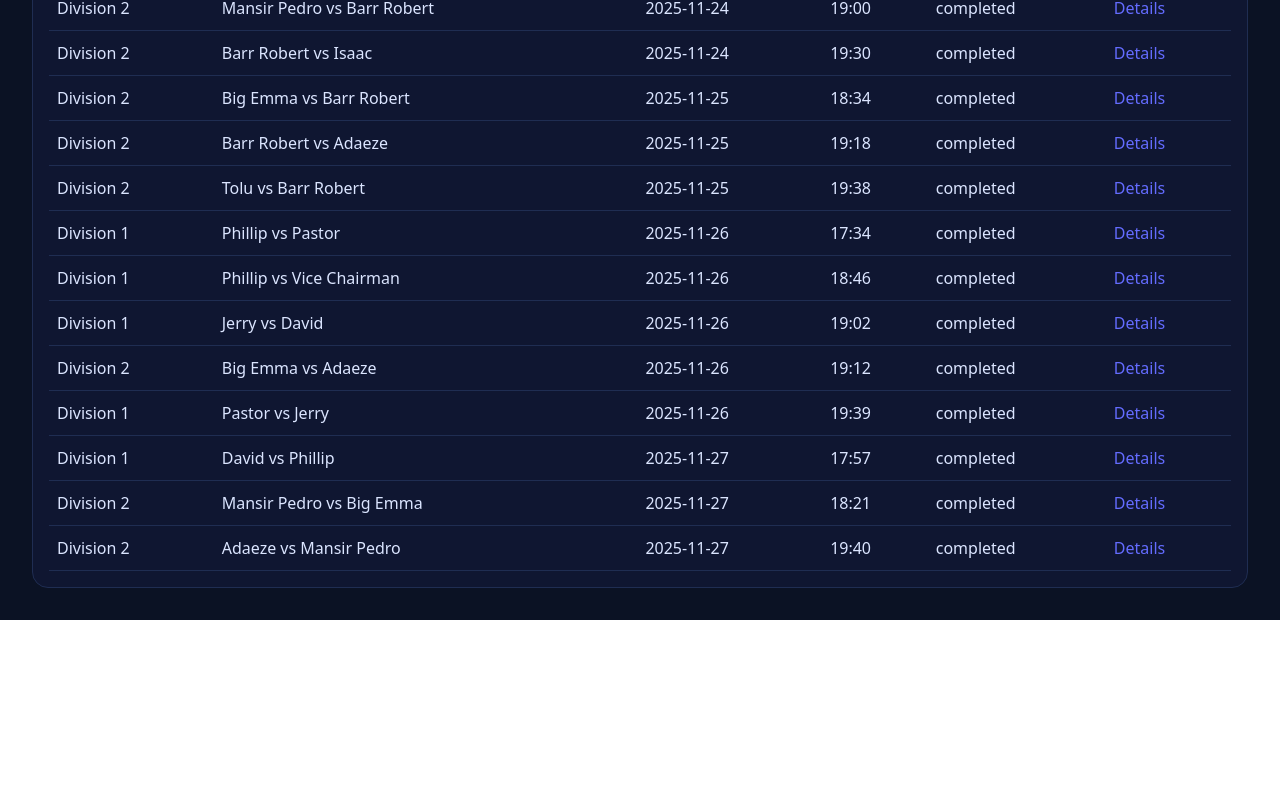
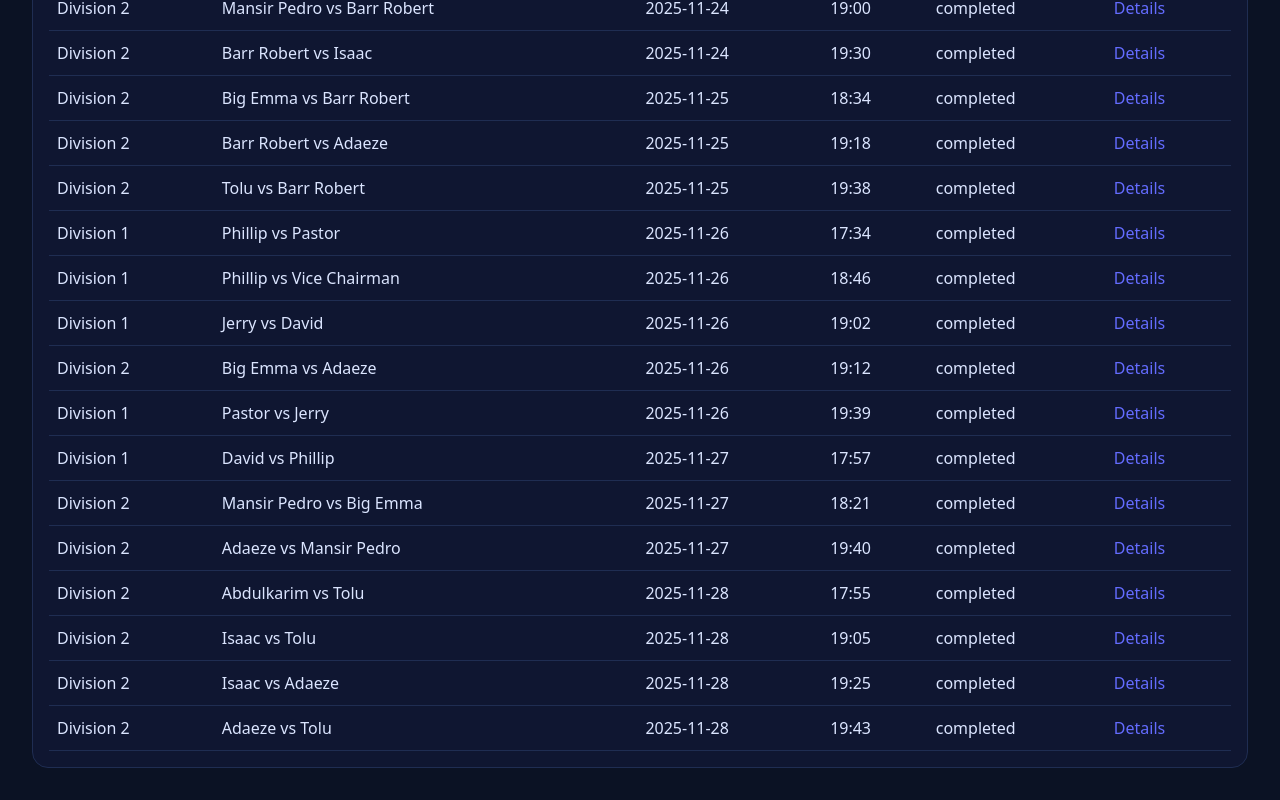
Before and after one commit to o-david/tjcourt, a React (Vite) app: page /matches in a window 1280 px wide. Shown: the part 363-1163 px from the top of the page. Before the commit the page ends 983 px from the top, so only its background shows below. Built offline with nearby package versions, Linux system fonts and the light colour scheme.

Commit message:
refactor: update component imports and file extensions to .jsx
fix: add missing match data to clubData.json
style: improve code formatting and remove unused type imports
refactor: convert React.FC components to regular function components

```diff
--- a/src/data/clubData.json
+++ b/src/data/clubData.json
@@ -347,6 +347,90 @@
                     "B": 11
                 }
             ]
+        },
+        {
+            "id": "D2-111",
+            "division": "Division 2",
+            "playerA": "Abdulkarim",
+            "playerB": "Tolu",
+            "date": "2025-11-28",
+            "time": "17:55",
+            "venue": "Neutral",
+            "status": "completed",
+            "sets": [
+                {
+                    "A": 10,
+                    "B": 12
+                },
+                {
+                    "A": 2,
+                    "B": 11
+                }
+            ]
+        },
+        {
+            "id": "D2-112",
+            "division": "Division 2",
+            "playerA": "Isaac",
+            "playerB": "Tolu",
+            "date": "2025-11-28",
+            "time": "19:05",
+            "venue": "Neutral",
+            "status": "completed",
+            "sets": [
+                {
+                    "A": 11,
+                    "B": 5
+                },
+                {
+                    "A": 6,
+                    "B": 11
+                },
+                {
+                    "A": 11,
+                    "B": 6
+                }
+            ]
+        },
+        {
+            "id": "D2-113",
+            "division": "Division 2",
+            "playerA": "Isaac",
+            "playerB": "Adaeze",
+            "date": "2025-11-28",
+            "time": "19:25",
+            "venue": "Neutral",
+            "status": "completed",
+            "sets": [
+                {
+                    "A": 11,
+                    "B": 8
+                },
+                {
+                    "A": 11,
+                    "B": 3
+                }
+            ]
+        },
+        {
+            "id": "D2-114",
+            "division": "Division 2",
+            "playerA": "Adaeze",
+            "playerB": "Tolu",
+            "date": "2025-11-28",
+            "time": "19:43",
+            "venue": "Neutral",
+            "status": "completed",
+            "sets": [
+                {
+                    "A": 8,
+                    "B": 11
+                },
+                {
+                    "A": 5,
+                    "B": 11
+                }
+            ]
         }
     ]
 }
--- a/src/main.tsx
+++ b/src/main.tsx
@@ -1,26 +1,26 @@
-import { StrictMode } from 'react'
-import { createRoot } from 'react-dom/client'
-import { BrowserRouter, Routes, Route } from 'react-router-dom'
-import './index.css'
-import AppLayout from './App'
-import Landing from './pages/Landing'
-import Table from './pages/Table'
-import Fixtures from './pages/Fixtures'
-import Matches from './pages/Matches'
-import MatchDetails from './pages/MatchDetails'
+import { StrictMode } from "react";
+import { createRoot } from "react-dom/client";
+import { BrowserRouter, Routes, Route } from "react-router-dom";
+import "./index.css";
+import AppLayout from "./App.jsx";
+import Landing from "./pages/Landing.jsx";
+import TablePage from "./pages/Table.jsx";
+import FixturesPage from "./pages/Fixtures.jsx";
+import MatchesPage from "./pages/Matches.jsx";
+import MatchDetailsPage from "./pages/MatchDetails.jsx";
 
-createRoot(document.getElementById('root') as HTMLElement).render(
+createRoot(document.getElementById("root")!).render(
   <StrictMode>
     <BrowserRouter>
       <Routes>
         <Route element={<AppLayout />}>
           <Route index element={<Landing />} />
-          <Route path="table" element={<Table />} />
-          <Route path="fixtures" element={<Fixtures />} />
-          <Route path="matches" element={<Matches />} />
-          <Route path="matches/:id" element={<MatchDetails />} />
+          <Route path="table" element={<TablePage />} />
+          <Route path="fixtures" element={<FixturesPage />} />
+          <Route path="matches" element={<MatchesPage />} />
+          <Route path="matches/:id" element={<MatchDetailsPage />} />
         </Route>
       </Routes>
     </BrowserRouter>
-  </StrictMode>,
-)
+  </StrictMode>
+);
--- a/src/pages/Fixtures.tsx
+++ b/src/pages/Fixtures.tsx
@@ -1,41 +1,38 @@
-import React, { useMemo, useState } from 'react'
-import clubData from '../data/clubData.json'
-import SEO from '../components/SEO'
-import { ClubData } from '../types'
+import React, { useMemo, useState } from "react";
+import data from "../data/clubData.json";
+import SEO from "../components/SEO.jsx";
 
-const data = clubData as ClubData
-
-function shuffle<T>(array: T[]): T[] {
-  const a = [...array]
+function shuffle(array: any) {
+  const a = [...array];
   for (let i = a.length - 1; i > 0; i--) {
-    const j = Math.floor(Math.random() * (i + 1))
-    ;[a[i], a[j]] = [a[j], a[i]]
+    const j = Math.floor(Math.random() * (i + 1));
+    [a[i], a[j]] = [a[j], a[i]];
   }
-  return a
+  return a;
 }
 
-interface Pair {
-  A: string
-  B: string
-}
+const FixturesPage = () => {
+  const [division, setDivision] = useState("Division 1");
+  const [seed, setSeed] = useState(0);
 
-const Fixtures: React.FC = () => {
-  const [division, setDivision] = useState<string>('Division 1')
-  const [seed, setSeed] = useState<number>(0)
-
-  const fixtures = useMemo<Pair[]>(() => {
-    const players = [...(data.divisions[division] || [])]
-    const randomized = shuffle(players)
-    const pairs: Pair[] = []
+  const fixtures = useMemo(() => {
+    const players = [
+      ...data.divisions[division as keyof typeof data.divisions],
+    ];
+    const randomized = shuffle(players);
+    const pairs = [];
     for (let i = 0; i < randomized.length; i += 2) {
-      const A = randomized[i]
-      const B = randomized[i + 1]
+      const A = randomized[i];
+      const B = randomized[i + 1];
       if (A && B) {
-        pairs.push({ A, B })
+        pairs.push({ A, B });
       }
+      // else if (A && !B) {
+      //   pairs.push({ A, B: 'N' })
+      // }
     }
-    return pairs
-  }, [division, seed])
+    return pairs;
+  }, [division, seed]);
 
   return (
     <div className="fixtures-page main-card">
@@ -46,27 +43,39 @@ const Fixtures: React.FC = () => {
       />
       <div className="division-toggle">
         {Object.keys(data.divisions).map((d) => (
-          <button key={d} className={d === division ? 'active' : ''} onClick={() => setDivision(d)}>
+          <button
+            key={d}
+            className={d === division ? "active" : ""}
+            onClick={() => setDivision(d)}
+          >
             {d}
           </button>
         ))}
-        <button onClick={() => setSeed((s) => s + 1)} style={{ marginLeft: 'auto' }}>
+        <button
+          onClick={() => setSeed((s) => s + 1)}
+          style={{ marginLeft: "auto" }}
+        >
           Generate Again
         </button>
       </div>
       <div>
         <h2 style={{ marginTop: 0 }}>Random Fixtures — {division}</h2>
-        <p style={{ color: '#9db4ff' }}>Neutral venue. Best of three. Schedule as needed.</p>
+        <p style={{ color: "#9db4ff" }}>
+          Neutral venue. Best of three. Schedule as needed.
+        </p>
         <ul>
           {fixtures.map((f, idx) => (
-            <li key={idx} style={{ padding: '8px 0', borderBottom: '1px solid #1f2d52' }}>
+            <li
+              key={idx}
+              style={{ padding: "8px 0", borderBottom: "1px solid #1f2d52" }}
+            >
               <strong>{f.A}</strong> vs <strong>{f.B}</strong>
             </li>
           ))}
         </ul>
       </div>
     </div>
-  )
-}
+  );
+};
 
-export default Fixtures
+export default FixturesPage;
--- a/src/pages/MatchDetails.tsx
+++ b/src/pages/MatchDetails.tsx
@@ -1,31 +1,30 @@
-import React from 'react'
-import { useParams, Link } from 'react-router-dom'
-import clubData from '../data/clubData.json'
-import SEO from '../components/SEO'
-import { ClubData, Match } from '../types'
+import React from "react";
+import { useParams, Link } from "react-router-dom";
+import data from "../data/clubData.json";
+import SEO from "../components/SEO.jsx";
 
-const data = clubData as ClubData
+function getMatch(id: string) {
+  console.log(id);
 
-function getMatch(id?: string): Match | undefined {
-  if (!id) return undefined
-  return data.matches.find((m) => m.id === id)
+  return data.matches.find((m) => m.id === id);
 }
 
-function computeOutcome(m: Match): { setsA: number; setsB: number; winner: string } {
-  let setsA = 0
-  let setsB = 0
+function computeOutcome(m: any) {
+  console.log(m);
+
+  let setsA = 0,
+    setsB = 0;
   for (const s of m.sets) {
-    if (s.A > s.B) setsA++
-    else if (s.B > s.A) setsB++
+    if (s.A > s.B) setsA++;
+    else if (s.B > s.A) setsB++;
   }
-  const winner = setsA > setsB ? m.playerA : m.playerB
-  return { setsA, setsB, winner }
+  const winner = setsA > setsB ? m.playerA : m.playerB;
+  return { setsA, setsB, winner };
 }
 
-const MatchDetails: React.FC = () => {
-  const { id } = useParams()
-  const match = getMatch(id)
-
+const MatchDetailsPage = () => {
+  const { id } = useParams();
+  const match = getMatch(id || "");
   if (!match) {
     return (
       <div className="main-card">
@@ -35,41 +34,67 @@ const MatchDetails: React.FC = () => {
           Back to Matches
         </Link>
       </div>
-    )
+    );
   }
 
-  const outcome = match.status === 'completed' ? computeOutcome(match) : null
+  // const title = `Match ${match.id}: ${match.playerA} vs ${match.playerB} — ${match.division}`;
+  // const desc = `Final Score ${computeOutcome(match).setsA}-${
+  //   computeOutcome(match).setsB
+  // } • Best-of-three • Neutral venue.`;
+
+  // const startDate =
+  //   match.date && match.time ? `${match.date}T${match.time}:00` : undefined;
+  // const jsonLd = {
+  //   "@context": "https://schema.org",
+  //   "@type": "SportsEvent",
+  //   name: title,
+  //   ...(startDate ? { startDate: startDate } : {}),
+  //   eventStatus: "https://schema.org/EventCompleted",
+  //   sport: "Table Tennis",
+  //   location: {
+  //     "@type": "Place",
+  //     name: "Neutral Venue",
+  //   },
+  //   // competitor: match.players.map((p) => ({ "@type": "Person", name: p })),
+  //   result: {
+  //     "@type": "AggregateRating",
+  //     ratingCount: 1,
+  //     ratingValue: `${match.score[0]}-${match.score[1]}`,
+  //   },
+  // };
+
+  const outcome =
+    match.status === "completed"
+      ? computeOutcome(match)
+        ? computeOutcome(match)
+        : null
+      : null;
 
   return (
+    match && (
       <div className="main-card">
-      {/*
-      const title = `Match ${match.id}: ${match.playerA} vs ${match.playerB} — ${match.division}`
-      const desc = `Final Score ${outcome?.setsA}-${outcome?.setsB} • Best-of-three • Neutral venue.`
-      const startDate = match.date && match.time ? `${match.date}T${match.time}:00` : undefined
-      const jsonLd = {
-        '@context': 'https://schema.org',
-        '@type': 'SportsEvent',
-        name: title,
-        ...(startDate ? { startDate } : {}),
-        eventStatus: 'https://schema.org/EventCompleted',
-        sport: 'Table Tennis',
-        location: { '@type': 'Place', name: 'Neutral Venue' }
-      }
-      <SEO title={title} description={desc} canonicalPath={`/matches/${match.id}`} ogTitle={title} ogDescription={desc} jsonLd={jsonLd} />
-      */}
+        {/* <SEO
+          title={title}
+          description={desc}
+          canonicalPath={`/matches/${match.id}`}
+          ogTitle={title}
+          ogDescription={desc}
+          jsonLd={jsonLd}
+        /> */}
 
         <h2 style={{ marginTop: 0 }}>Match Details — {match.id}</h2>
-      <p style={{ color: '#9db4ff' }}>
+        <p style={{ color: "#9db4ff" }}>
           {match.division} • Neutral Venue • {match.date} {match.time}
         </p>
         <h3>
           {match.playerA} vs {match.playerB}
         </h3>
-      {match.status === 'completed' ? (
+        {match.status === "completed" ? (
           outcome && (
             <div>
               <p>
-              <strong>Final:</strong> {outcome.winner} wins {outcome.setsA}-{outcome.setsB}
+                <strong>Final:</strong> {outcome.winner} wins {outcome.setsA}-
+                {outcome.setsB}
               </p>
               <div className="table-wrapper">
                 <table className="table">
@@ -91,6 +116,13 @@ const MatchDetails: React.FC = () => {
                   </tbody>
                 </table>
               </div>
+              {/* {match.stats && (
+              <p style={{ marginTop: 8 }}>
+                Duration: {match.stats.durationMinutes} min
+                {match.stats.umpire ? ` • Umpire: ${match.stats.umpire}` : ""}
+                {match.stats.notes ? ` • ${match.stats.notes}` : ""}
+              </p>
+            )} */}
             </div>
           )
         ) : (
@@ -101,6 +133,7 @@ const MatchDetails: React.FC = () => {
         </div>
       </div>
     )
-}
+  );
+};
 
-export default MatchDetails
+export default MatchDetailsPage;
--- a/src/pages/Matches.tsx
+++ b/src/pages/Matches.tsx
@@ -1,17 +1,15 @@
-import React, { useMemo, useState } from 'react'
-import { Link } from 'react-router-dom'
-import clubData from '../data/clubData.json'
-import SEO from '../components/SEO'
-import { ClubData, Match } from '../types'
+import React, { useMemo, useState } from "react";
+import { Link } from "react-router-dom";
+import data from "../data/clubData.json";
+import SEO from "../components/SEO.jsx";
 
-const data = clubData as ClubData
-
-const Matches: React.FC = () => {
-  const [division, setDivision] = useState<string>('All')
-
-  const matches = useMemo<Match[]>(() => {
-    return data.matches.filter((m) => (division === 'All' ? true : m.division === division))
-  }, [division])
+const MatchesPage = () => {
+  const [division, setDivision] = useState("All");
+  const matches = useMemo(() => {
+    return data.matches.filter((m) =>
+      division === "All" ? true : m.division === division
+    );
+  }, [division]);
 
   return (
     <div className="matches-page main-card">
@@ -21,14 +19,20 @@ const Matches: React.FC = () => {
         canonicalPath="/matches"
       />
       <div className="division-toggle">
-        {['All', ...Object.keys(data.divisions)].map((d) => (
-          <button key={d} className={d === division ? 'active' : ''} onClick={() => setDivision(d)}>
+        {["All", ...Object.keys(data.divisions)].map((d) => (
+          <button
+            key={d}
+            className={d === division ? "active" : ""}
+            onClick={() => setDivision(d)}
+          >
             {d}
           </button>
         ))}
       </div>
       <div>
-        <h2 style={{ marginTop: 0 }}>Matches {division !== 'All' ? `— ${division}` : ''}</h2>
+        <h2 style={{ marginTop: 0 }}>
+          Matches {division !== "All" ? `— ${division}` : ""}
+        </h2>
         <div className="table-wrapper">
           <table className="table">
             <thead>
@@ -61,7 +65,7 @@ const Matches: React.FC = () => {
         </div>
       </div>
     </div>
-  )
-}
+  );
+};
 
-export default Matches
+export default MatchesPage;
```
Also changed, not shown: src/App.tsx (+6 -4 lines). Lines whose indentation alone changed are shown as unchanged.
